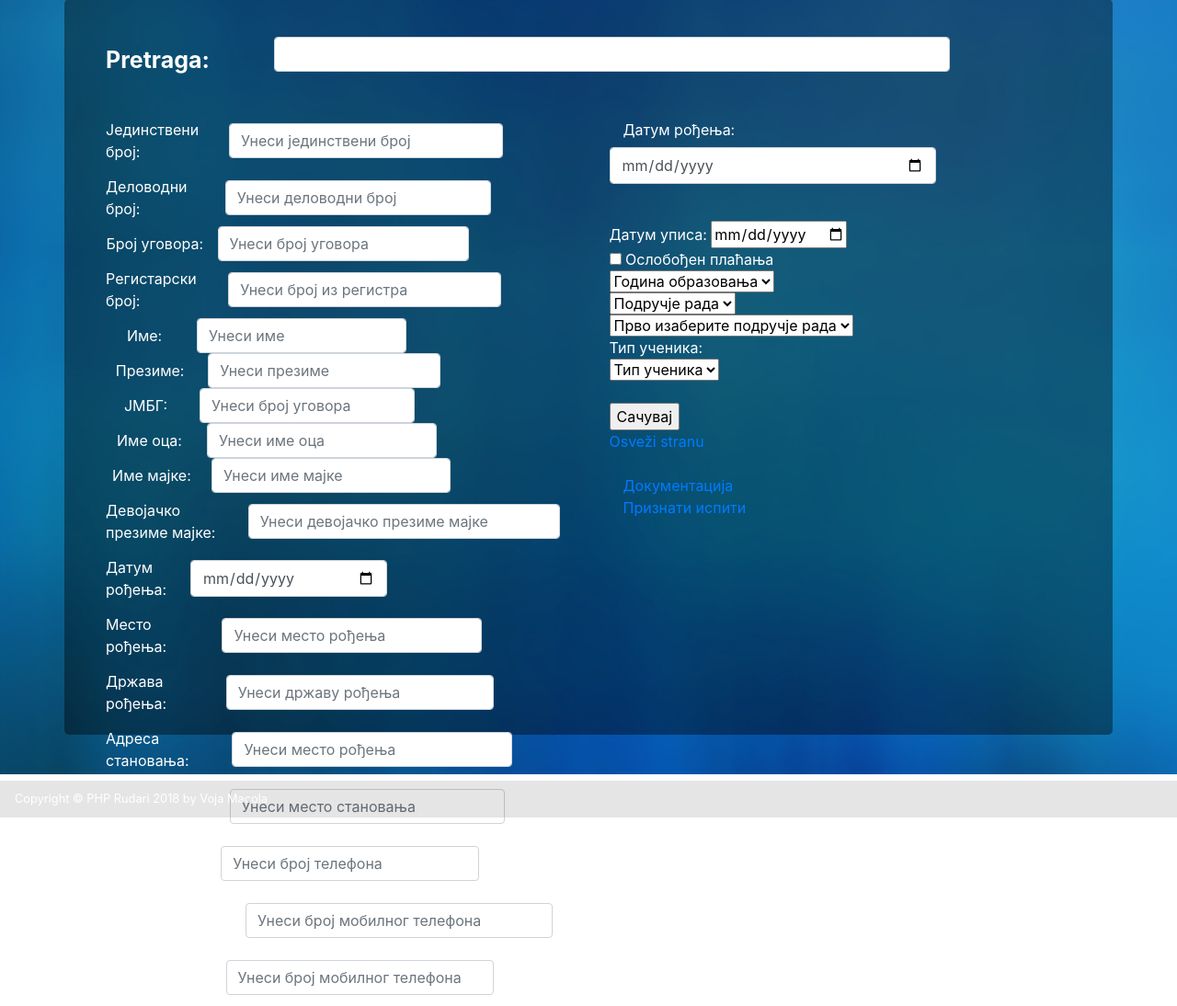
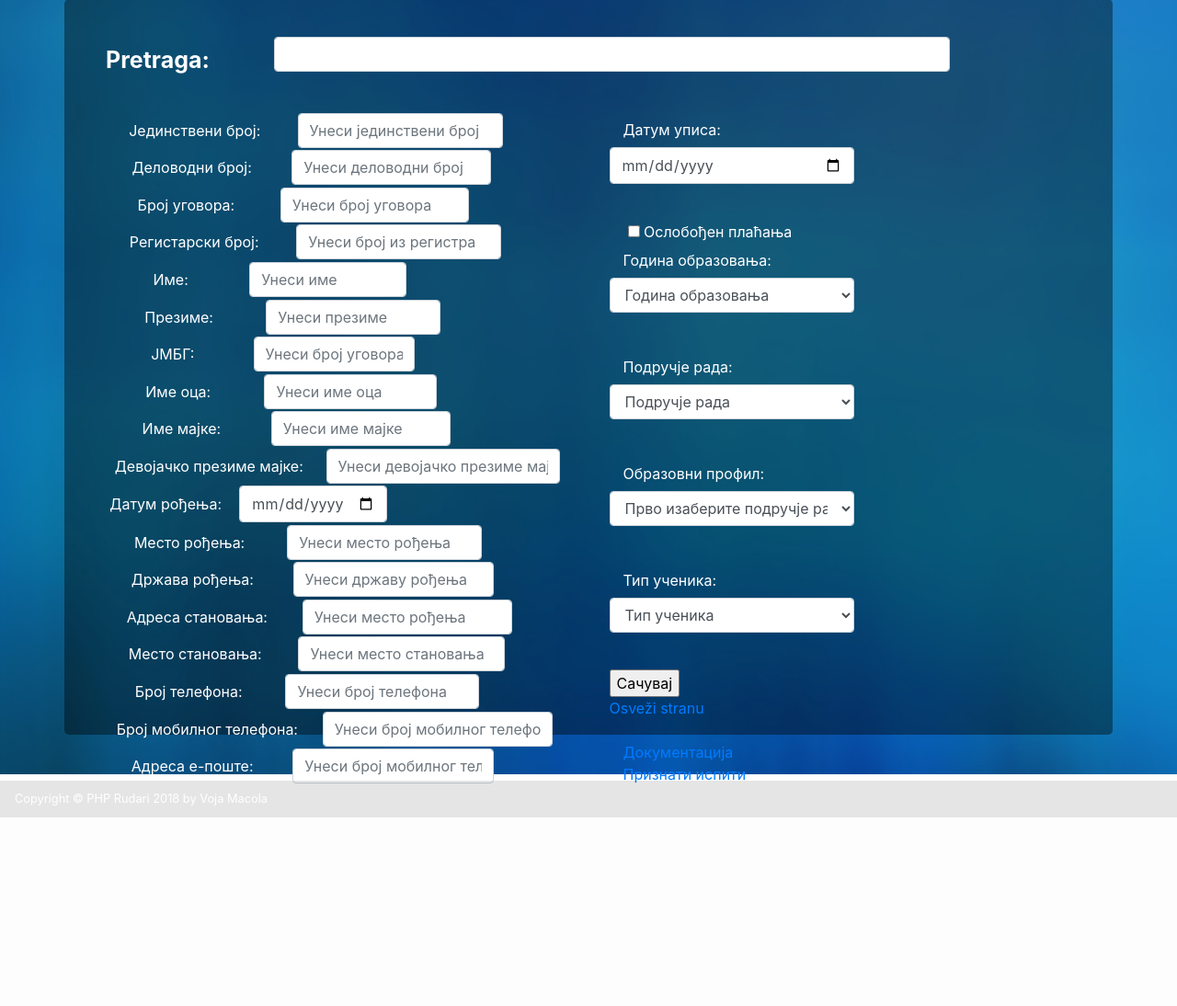
Before and after one commit to PHPRudari/saobracajna_skola, a CodeIgniter app: page /saobracajna_skola/index.php/admin/ucenik in a window 1280 px wide. Shown: the part 91-1185 px from the top of the page at 92% size. After the commit the page ends 980 px from the top, so only its background shows below. Run offline with CodeIgniter, Linux system fonts and the light colour scheme; the visitor is signed in with stand-in values (Sample User, id 1); data that the repository does not hold is empty; some libraries are stand-ins or nearby versions.

Commit message:
radi manje vise

```diff
--- a/application/views/ucenik.php
+++ b/application/views/ucenik.php
@@ -1,7 +1,6 @@
 
 
-<?php
-echo validation_errors(); ?>
+<?php echo validation_errors(); ?>
 <?php echo form_open($controller . '/unesi_ucenika'); ?>
 
         <!--<form name="registracija" method="POST" action="<?php echo site_url($controller . "/unesi_ucenika") ?>">-->
@@ -16,118 +15,120 @@ echo validation_errors(); ?>
     </div>
 
 </div>
+
+
 <div class="row">
     <div class="col-md-6 form-inline">
 
 
         <div class="form-group">
-            <label class="col-form-label col-4 " for="jedinstveni_broj">Јединствени број:</label>
-            <input type="text"  class="form-control col-8" name="jedinstveni_broj" placeholder="Унеси јединствени број" value="<?php echo set_value("jedinstveni_broj_ucenik"); ?>"><?php echo form_error("jedinstveni_broj", '<span style="color:red">', '</span>'); ?><br>
+            <label class="col-form-label col-6 " for="jedinstveni_broj">Јединствени број:</label>
+            <input type="text"  class="form-control col-6" name="jedinstveni_broj" placeholder="Унеси јединствени број" value="<?php echo set_value("jedinstveni_broj_ucenik"); ?>"><?php echo form_error("jedinstveni_broj", '<span style="color:red">', '</span>'); ?><br>
         </div>
         <!--Јединствени број: <input type="text" name="jedinstveni_broj" value="<?php echo set_value("jedinstveni_broj_ucenik") ?>" placeholder="Јединствени број"><br>-->
 
         <div class="form-group">
-            <label class="col-form-label col-4 " for="delovodni">Деловодни број:</label>
-            <input type="text" class="form-control col-8" name="delovodni" placeholder="Унеси деловодни број" value="<?php echo set_value("delovodni_broj"); ?>"><?php echo form_error("delovodni", '<span style="color:red">', '</span>'); ?><br>
+            <label class="col-form-label col-6 " for="delovodni">Деловодни број:</label>
+            <input type="text" class="form-control col-6" name="delovodni" placeholder="Унеси деловодни број" value="<?php echo set_value("delovodni_broj"); ?>"><?php echo form_error("delovodni", '<span style="color:red">', '</span>'); ?><br>
         </div>
         <!--Деловодни број: <input type="text" name="delovodni" value="<?php echo set_value("delovodni_broj") ?>" placeholder="Деловодни број"><br>-->
 
         <div class="form-group">
-            <label class="col-form-label col-4 " for="ugovor">Број уговора:</label>
-            <input type="text" class="form-control col-8" name="ugovor" placeholder="Унеси број уговора" value="<?php echo set_value("broj_ugovor"); ?>"><?php echo form_error("ugovor", '<span style="color:red">', '</span>'); ?><br>
+            <label class="col-form-label col-6 " for="ugovor">Број уговора:</label>
+            <input type="text" class="form-control col-6" name="ugovor" placeholder="Унеси број уговора" value="<?php echo set_value("broj_ugovor"); ?>"><?php echo form_error("ugovor", '<span style="color:red">', '</span>'); ?><br>
         </div>
         <!--Број уговора: <input type="text" name="ugovor" value="<?php echo set_value("broj_ugovor") ?>" placeholder="Број уговора"><br>-->
 
         <div class="form-group">
-            <label class="col-form-label col-4 " for="registar_broj">Регистарски број:</label>
-            <input type="text" class="form-control col-8" name="registar_broj" placeholder="Унеси број из регистра" value="<?php echo set_value("registar_broj"); ?>"><?php echo form_error("registar_broj", '<span style="color:red">', '</span>'); ?><br>
+            <label class="col-form-label col-6 " for="registar_broj">Регистарски број:</label>
+            <input type="text" class="form-control col-6" name="registar_broj" placeholder="Унеси број из регистра" value="<?php echo set_value("registar_broj"); ?>"><?php echo form_error("registar_broj", '<span style="color:red">', '</span>'); ?><br>
         </div>
         <!--Регистарски број: <input type="text" name="registar_broj" value="<?php echo set_value("registar_broj") ?>" placeholder="Унеси број из регистра"><br><br>-->
 
 
         <div class="form-group">
-            <label class="col-form-label col-4 " for="ime">Име:</label>
-            <input type="text" class="form-control col-8" name="ime" placeholder="Унеси име" value="<?php echo set_value("ime"); ?>"><?php echo form_error("ime", '<span style="color:red">', '</span>'); ?><br>
+            <label class="col-form-label col-sm-6 " for="ime">Име:</label>
+            <input type="text" class="form-control col-sm-6" name="ime" placeholder="Унеси име" value="<?php echo set_value("ime"); ?>"><?php echo form_error("ime", '<span style="color:red">', '</span>'); ?><br>
         </div>
         <!--Име: <input  type="text" name="ime" value="<?php echo set_value("ime") ?>" placeholder="Унеси име"><br>-->
 
         <div class="form-group">
-            <label class="col-form-label col-4 " for="prezime">Презиме:</label>
-            <input type="text" class="form-control col-8" name="prezime" placeholder="Унеси презиме" value="<?php echo set_value("prezime"); ?>"><?php echo form_error("prezime", '<span style="color:red">', '</span>'); ?><br>
+            <label class="col-form-label col-sm-6 " for="prezime">Презиме:</label>
+            <input type="text" class="form-control col-sm-6" name="prezime" placeholder="Унеси презиме" value="<?php echo set_value("prezime"); ?>"><?php echo form_error("prezime", '<span style="color:red">', '</span>'); ?><br>
         </div>
         <!--Презиме: <input  type="text" name="prezime" value="<?php echo set_value("prezime") ?>" placeholder="Унеси презиме"><br>-->
 
         <div class="form-group">
-        <label class="col-form-label col-4 " for="jmbg">ЈМБГ:</label>
-            <input type="text" class="form-control col-8" name="jmbg" placeholder="Унеси број уговора" value="<?php echo set_value("jmbg"); ?>"><?php echo form_error("jmbg", '<span style="color:red">', '</span>'); ?><br>
+            <label class="col-form-label col-sm-6 " for="jmbg">ЈМБГ:</label>
+            <input type="text" class="form-control col-sm-6" name="jmbg" placeholder="Унеси број уговора" value="<?php echo set_value("jmbg"); ?>"><?php echo form_error("jmbg", '<span style="color:red">', '</span>'); ?><br>
         </div>
         <!--ЈМБГ: <input  type="text" name="jmbg" value="<?php echo set_value("jmbg") ?>" placeholder="Унеси ЈМБГ"><br>-->
 
         <div class="form-group">
-            <label class="col-form-label col-4 " for="ime_oca">Име оца:</label>
-            <input type="text" class="form-control col-8" name="ime_oca" placeholder="Унеси име оца" value="<?php echo set_value("ime_otac"); ?>"><?php echo form_error("ime_oca", '<span style="color:red">', '</span>'); ?><br>
+            <label class="col-form-label col-sm-6 " for="ime_oca">Име оца:</label>
+            <input type="text" class="form-control col-sm-6" name="ime_oca" placeholder="Унеси име оца" value="<?php echo set_value("ime_otac"); ?>"><?php echo form_error("ime_oca", '<span style="color:red">', '</span>'); ?><br>
         </div>
         <!--Име оца: <input  type="text" name="ime_oca" value="<?php echo set_value("ime_otac") ?>" placeholder="Унеси име оца"><br>-->
 
         <div class="form-group">
-            <label class="col-form-label col-4 " for="ime_majke">Име мајке:</label>
-            <input type="text" class="form-control col-8" name="ime_majke" placeholder="Унеси име мајке" value="<?php echo set_value("ime_majka"); ?>"><?php echo form_error("ime_majke", '<span style="color:red">', '</span>'); ?><br>
+            <label class="col-form-label col-sm-6 " for="ime_majke">Име мајке:</label>
+            <input type="text" class="form-control col-sm-6" name="ime_majke" placeholder="Унеси име мајке" value="<?php echo set_value("ime_majka"); ?>"><?php echo form_error("ime_majke", '<span style="color:red">', '</span>'); ?><br>
         </div>
         <!--Име мајке: <input  type="text" name="ime_majke" value="<?php echo set_value("ime_majka") ?>" placeholder="Унеси име мајке"><br>-->
 
         <div class="form-group">
-            <label class="col-form-label col-4 " for="prezime_majke">Девојачко презиме мајке:</label>
-            <input type="text" class="form-control col-8" name="prezime_majke" placeholder="Унеси девојачко презиме мајке" value="<?php echo set_value("prezime_majka"); ?>"><?php echo form_error("prezime_majke", '<span style="color:red">', '</span>'); ?><br>
+            <label class="col-form-label col-sm-6 " for="prezime_majke">Девојачко презиме мајке:</label>
+            <input type="text" class="form-control col-sm-6" name="prezime_majke" placeholder="Унеси девојачко презиме мајке" value="<?php echo set_value("prezime_majka"); ?>"><?php echo form_error("prezime_majke", '<span style="color:red">', '</span>'); ?><br>
         </div>
         <!--Девојачко презиме мајке: <input  type="text" name="prezime_majke" value="<?php echo set_value("prezime_majka") ?>" placeholder="Девојачко презиме мајке"><br>-->
 
         <div class="form-group">
-            <label class="col-form-label col-4 " for="datum">Датум рођења:</label>
-            <input type="date" class="form-control col-8" name="datum" placeholder="" value="<?php echo set_value("datum_rodjenje"); ?>"><?php echo form_error("datum", '<span style="color:red">', '</span>'); ?><br>
+            <label class="col-form-label col-sm-6 " for="datum">Датум рођења:</label>
+            <input type="date" class="form-control col-sm-6" name="datum" placeholder="" value="<?php echo set_value("datum_rodjenje"); ?>"><?php echo form_error("datum", '<span style="color:red">', '</span>'); ?><br>
         </div>
         <!--Датум рођења: <input  type="date" value="<?php echo set_value("datum_rodjenje") ?>" name="datum" placeholder=""><br>-->
 
         <div class="form-group">
-            <label class="col-form-label col-4 " for="mesto_rodj">Место рођења:</label>
-            <input type="text" class="form-control col-8" name="mesto_rodj" placeholder="Унеси место рођења" value="<?php echo set_value("mesto_rodjenje"); ?>"><?php echo form_error("mesto_rodj", '<span style="color:red">', '</span>'); ?><br>
+            <label class="col-form-label col-sm-6 " for="mesto_rodj">Место рођења:</label>
+            <input type="text" class="form-control col-sm-6" name="mesto_rodj" placeholder="Унеси место рођења" value="<?php echo set_value("mesto_rodjenje"); ?>"><?php echo form_error("mesto_rodj", '<span style="color:red">', '</span>'); ?><br>
         </div>
         <!--Место рођења: <input type="text" name="mesto_rodj" value="<?php echo set_value("mesto_rodjenje") ?>" placeholder="Унеси место рођења"><br>-->
 
         <div class="form-group">
-            <label class="col-form-label col-4 " for="drzava_rodj">Држава рођења:</label>
-            <input type="text" class="form-control col-8" name="drzava_rodj" placeholder="Унеси државу рођења" value="<?php echo set_value("drzava_rodjenje"); ?>"><?php echo form_error("drzava_rodj", '<span style="color:red">', '</span>'); ?><br>
+            <label class="col-form-label col-sm-6 " for="drzava_rodj">Држава рођења:</label>
+            <input type="text" class="form-control col-sm-6" name="drzava_rodj" placeholder="Унеси државу рођења" value="<?php echo set_value("drzava_rodjenje"); ?>"><?php echo form_error("drzava_rodj", '<span style="color:red">', '</span>'); ?><br>
         </div>
         <!--Држава рођења: <input type="text" name="drzava_rodj" value="<?php echo set_value("drzava_rodjenje") ?>" placeholder="Унеси државу"><br>-->
 
 <!--Општина рођења: <input type="text" name="opstina_rodj" value="</?php echo set_value("opstina_rodj") ?>" placeholder="Унеси општину рођења"><br>-->
 
         <div class="form-group">
-            <label class="col-form-label col-4 " for="adresa_stan">Адреса становања:</label>
-            <input type="text" class="form-control col-8" name="adresa_stan" placeholder="Унеси место рођења" value="<?php echo set_value("adresa_stanovanje"); ?>"><?php echo form_error("adresa_stan", '<span style="color:red">', '</span>'); ?><br>
+            <label class="col-form-label col-sm-6 " for="adresa_stan">Адреса становања:</label>
+            <input type="text" class="form-control col-sm-6" name="adresa_stan" placeholder="Унеси место рођења" value="<?php echo set_value("adresa_stanovanje"); ?>"><?php echo form_error("adresa_stan", '<span style="color:red">', '</span>'); ?><br>
         </div>
         <!--Адреса становања: <input  type="text" name="adresa_stan" value="<?php echo set_value("adresa_stanovanje") ?>" placeholder="Унеси адресу"><br>-->
 
         <div class="form-group">
-            <label class="col-form-label col-4 " for="mesto_stan">Место становања:</label>
-            <input type="text" class="form-control col-8" name="mesto_stan" placeholder="Унеси место становања" value="<?php echo set_value("mesto_stanovanje"); ?>"><?php echo form_error("mesto_stan", '<span style="color:red">', '</span>'); ?><br>
+            <label class="col-form-label col-sm-6 " for="mesto_stan">Место становања:</label>
+            <input type="text" class="form-control col-sm-6" name="mesto_stan" placeholder="Унеси место становања" value="<?php echo set_value("mesto_stanovanje"); ?>"><?php echo form_error("mesto_stan", '<span style="color:red">', '</span>'); ?><br>
         </div>
         <!--Место становања: <input type="text" name="mesto_stan" value="<?php echo set_value("mesto_stanovanje") ?>" placeholder="Унеси место становања"><br>-->
 
         <div class="form-group">
-            <label class="col-form-label col-4 " for="broj_tel">Број телефона:</label>
-            <input type="tel" class="form-control col-8" name="broj_tel" placeholder="Унеси број телефона" value="<?php echo set_value("broj_telefon"); ?>"><?php echo form_error("broj_tel", '<span style="color:red">', '</span>'); ?><br>
+            <label class="col-form-label col-sm-6 " for="broj_tel">Број телефона:</label>
+            <input type="tel" class="form-control col-sm-6" name="broj_tel" placeholder="Унеси број телефона" value="<?php echo set_value("broj_telefon"); ?>"><?php echo form_error("broj_tel", '<span style="color:red">', '</span>'); ?><br>
         </div>
         <!--Број телефона: <input  type="tel" name="broj_tel" value="<?php echo set_value("broj_telefon") ?>" placeholder="Унеси телефон"><br>-->
 
         <div class="form-group">
-            <label class="col-form-label col-4 " for="mobilni">Број мобилног телефона:</label>
-            <input type="tel" class="form-control col-8" name="mobilni" placeholder="Унеси број мобилног телефона" value="<?php echo set_value("telefon_mobilni"); ?>"><?php echo form_error("mobilni", '<span style="color:red">', '</span>'); ?><br>
+            <label class="col-form-label col-sm-6 " for="mobilni">Број мобилног телефона:</label>
+            <input type="tel" class="form-control col-sm-6" name="mobilni" placeholder="Унеси број мобилног телефона" value="<?php echo set_value("telefon_mobilni"); ?>"><?php echo form_error("mobilni", '<span style="color:red">', '</span>'); ?><br>
         </div>
         <!--Број мобилног телефона: <input  type="tel" name="mobilni" value="<?php echo set_value("telefon_mobilni") ?>" placeholder="Унеси мобилни телефон"><br>-->
 
         <div class="form-group">
-            <label class="col-form-label col-4 " for="email">Адреса е-поште:</label>
-            <input type="email" class="form-control col-8" name="email" placeholder="Унеси број мобилног телефона" value="<?php echo set_value("e-mail"); ?>"><?php echo form_error("email", '<span style="color:red">', '</span>'); ?><br>
+            <label class="col-form-label col-sm-6 " for="email">Адреса е-поште:</label>
+            <input type="email" class="form-control col-sm-6" name="email" placeholder="Унеси број мобилног телефона" value="<?php echo set_value("e-mail"); ?>"><?php echo form_error("email", '<span style="color:red">', '</span>'); ?><br>
         </div>
         <!--Адреса е-поште: <input  type="email" name="email" value="<?php echo set_value("e-mail") ?>" placeholder="Унеси e-mail"><br>-->
 
@@ -136,10 +137,10 @@ echo validation_errors(); ?>
     <div class="col-md-6">
 
         <div class="form-group">
-            <label class="col-form-label col-4 " for="datum_upis">Датум рођења:</label>
-            <input type="date" class="form-control col-8" name="datum" placeholder="" value="<?php echo set_value("datum_upis"); ?>"><?php echo form_error("datum", '<span style="color:red">', '</span>'); ?><br>
+            <label class="col-form-label col-sm-6 " for="datum_upis">Датум уписа:</label>
+            <input type="date" class="form-control col-sm-6" name="datum_upis" placeholder="" value="<?php echo set_value("datum_upis"); ?>"><?php echo form_error("datum_upis", '<span style="color:red">', '</span>'); ?><br>
         </div>
-        Датум уписа: <input type="date" name="datum_upis" value="<?php echo set_value("datum_upis") ?>" placeholder="Датум уписа"><br>
+        <!--Датум уписа: <input type="date" name="datum_upis" value="<?php echo set_value("datum_upis") ?>" placeholder="Датум уписа"><br>-->
 
 <!--        <select name="godina_upisa">
     <option selected hidden>Година уписа</option>
@@ -153,13 +154,22 @@ echo validation_errors(); ?>
         ?>
     </select> <br>-->
 
-        <input type="checkbox" name="oslobodjen"> Oслобођен плаћања<br>
+        <!--<input type="checkbox" name="oslobodjen"> Oслобођен плаћања<br>-->
 
-        <select name="godina_obrazovanja" >
-            <option selected hidden><?php
-                if (!isset($_POST['godina_obrazovanja']))
+        <div class="form-check">
+      <input type="checkbox" name="oslobodjen" id="oslobodjen">
+      <label class="form-check-label" for="oslobodjen">Oслобођен плаћања</label>
+    </div>
+
+
+        <div class="form-group">
+
+            <label class="col-sm-6 col-form-label" for="godina_obrazovanja">Година образовања:</label>
+            <select name="godina_obrazovanja" class="form-control col-sm-6">
+                <option selected hidden ><?php
+                    if (!isset($_POST['godina_obrazovanja'])) {
                         echo 'Година образовања';
-                else
+                    } else
                         echo set_value("godina_obrazovanja");
                     ?></option>
                 <?php
@@ -169,8 +179,8 @@ echo validation_errors(); ?>
                     echo '</option>';
                 }
                 ?>
-
             </select><br>
+        </div>
 
 <!--<select name="datum_upis">
     <option selected hidden>Година уписа</option>
@@ -179,11 +189,17 @@ echo validation_errors(); ?>
 
 
 
+        <div class="form-group">
 
+            <label class="col-sm-6 col-form-label" for="podrucje_rada">Подручје рада:</label>
+            <select id="podrucje" name="podrucje_rada" class="form-control col-sm-6">
 
-        <select id="podrucje" name="podrucje_rada">
-            <option selected hidden>Подручје рада</option>
-
+                <option selected hidden ><?php
+                    if (!isset($_POST['podrucje_rada'])) {
+                        echo 'Подручје рада';
+                    } else
+                        echo set_value("podrucje_rada");
+                    ?></option>
                 <?php
                 foreach ($podrucje as $row) {
                     echo '<option value="' . $row['idpodrucje_rada'] . '">';
@@ -193,17 +209,18 @@ echo validation_errors(); ?>
                 ?>
 
             </select><br>
+        </div>
 
-
-        <select name="profil" id="profil">
+        <div class="form-group">
+            <label class="col-sm-6 col-form-label" for="profil">Образовни профил:</label>
+        <select name="profil" id="profil" class="form-control col-sm-6">
             <option selected hidden>Прво изаберите подручје рада</option>
         </select>
+        </div>
 
 
 
-
-
-<!-- <select name="obrazovni_profil">
+ <!--<select name="obrazovni_profil">
     <option selected hidden>Образовни профил</option>
 
     <?/*php
@@ -217,16 +234,22 @@ echo validation_errors(); ?>
     }
     */?>
 
-</select><br> -->
+</select><br>-->
 
 
         <br>
 
-        Тип ученика:<br>
+        <div class="form-group">
 
-        <select id="tip" name="tip_ucenik">
-            <option selected hidden>Тип ученика</option>
+            <label class="col-sm-6 col-form-label" for="tip_ucenik">Тип ученика:</label>
+            <select id="tip" name="tip_ucenik" class="form-control col-sm-6">
 
+                <option selected hidden ><?php
+                    if (!isset($_POST['tip_ucenik'])) {
+                        echo 'Тип ученика';
+                    } else
+                        echo set_value("tip_ucenik");
+                    ?></option>
                 <?php
                 foreach ($tip_ucenik as $row) {
                     echo '<option value="' . $row['idtip_ucenik'] . '">';
@@ -235,7 +258,9 @@ echo validation_errors(); ?>
                 }
                 ?>
 
-        </select><br><br>
+            </select><br>
+        </div>
+
 
 <!--<input type="radio" name="tip_ucenika" value="p"> Преквалификација<br>
 <input type="radio" name="tip_ucenika" value="d"> Доквалификација<br>
```
Lines whose indentation alone changed are shown as unchanged.
